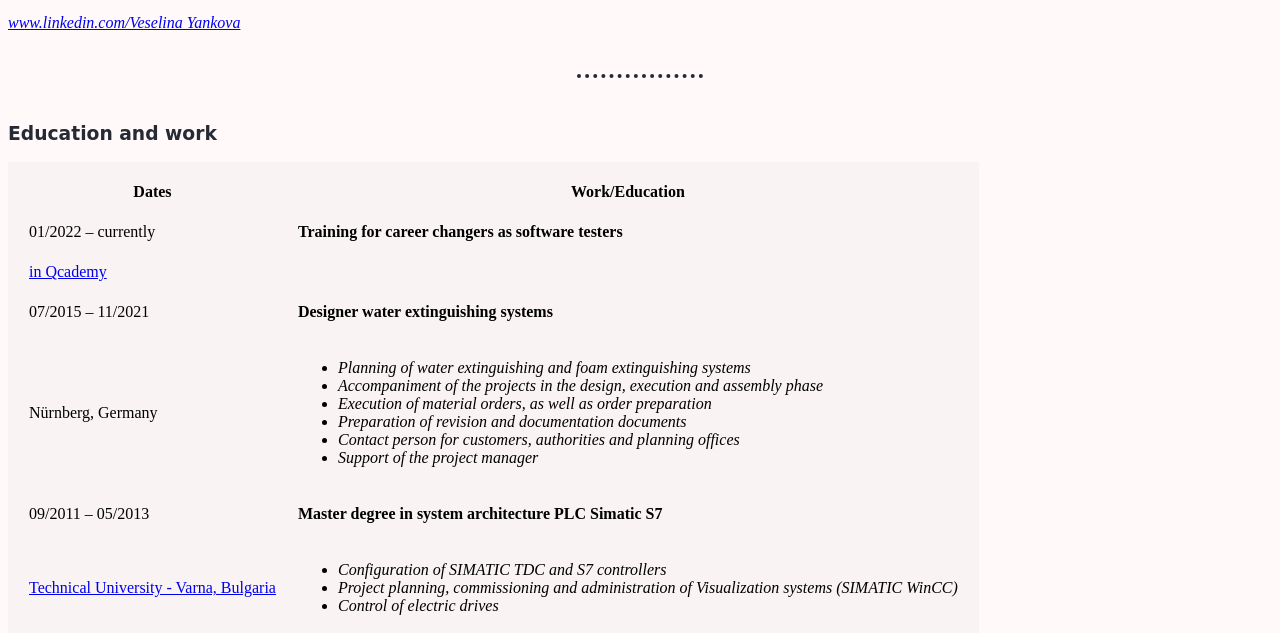
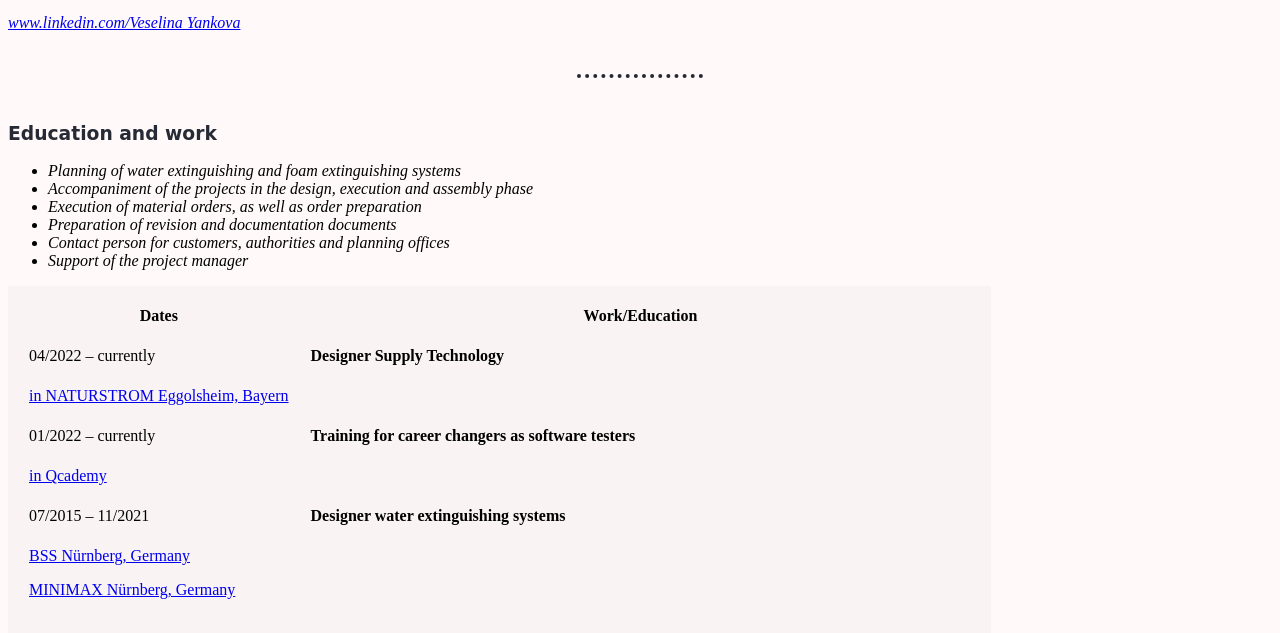
Before and after one commit to VessyY/MyOwnPage, a plain HTML site: page index.html in a window 1280 px wide. Shown: the part 315-948 px from the top of the page. Drawn offline with Linux system fonts and the light colour scheme.

Commit message:
Update index.html

```diff
--- a/index.html
+++ b/index.html
@@ -41,6 +41,15 @@
 
     <tbody>
       <tr>
+        <td>04/2022 – currently</td>
+        <td><strong>Designer Supply Technology</strong>
+        </td>
+      </tr>
+      <tr>
+        <td><a href="https://www.naturstrom.de/">in NATURSTROM Eggolsheim, Bayern</a></td>
+
+      </tr>
+      <tr>
         <td>01/2022 – currently</td>
         <td><strong>Training for career changers as software testers</strong>
         </td>
@@ -57,8 +66,10 @@
         </td>
       </tr>
       <tr>
-        <td>Nürnberg, Germany</td>
-        <td>
+        <td><a href="https://www.bss-sichelstiel.de/">BSS Nürnberg, Germany</a>
+        <p>
+          <a href="https://www.minimax.com/de/de/">MINIMAX Nürnberg, Germany</a>
+        </p></td>
           <ul>
             <li><em>Planning of water extinguishing and foam extinguishing systems</em></li>
             <li><em>Accompaniment of the projects in the design, execution and assembly phase</em></li>
```
